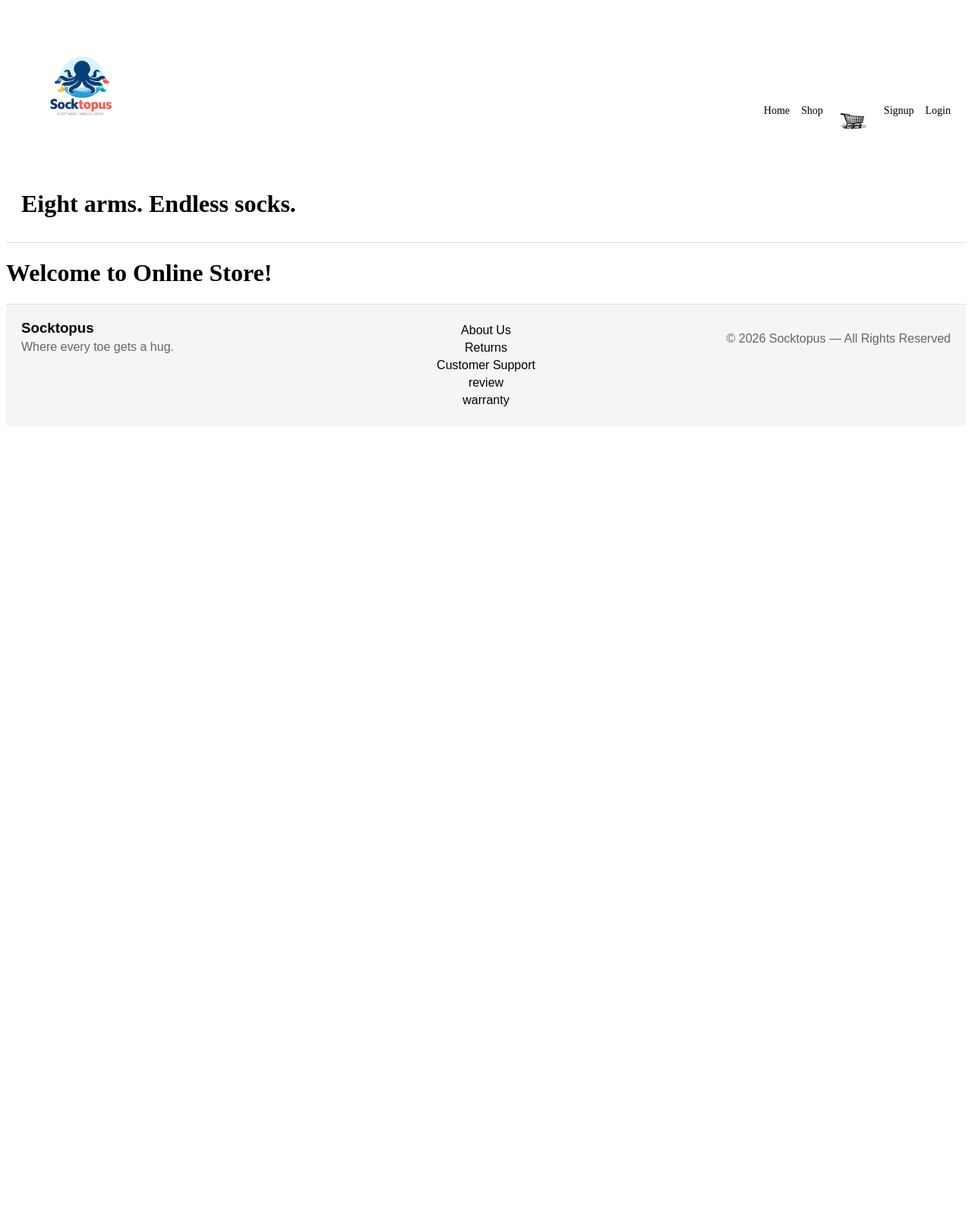
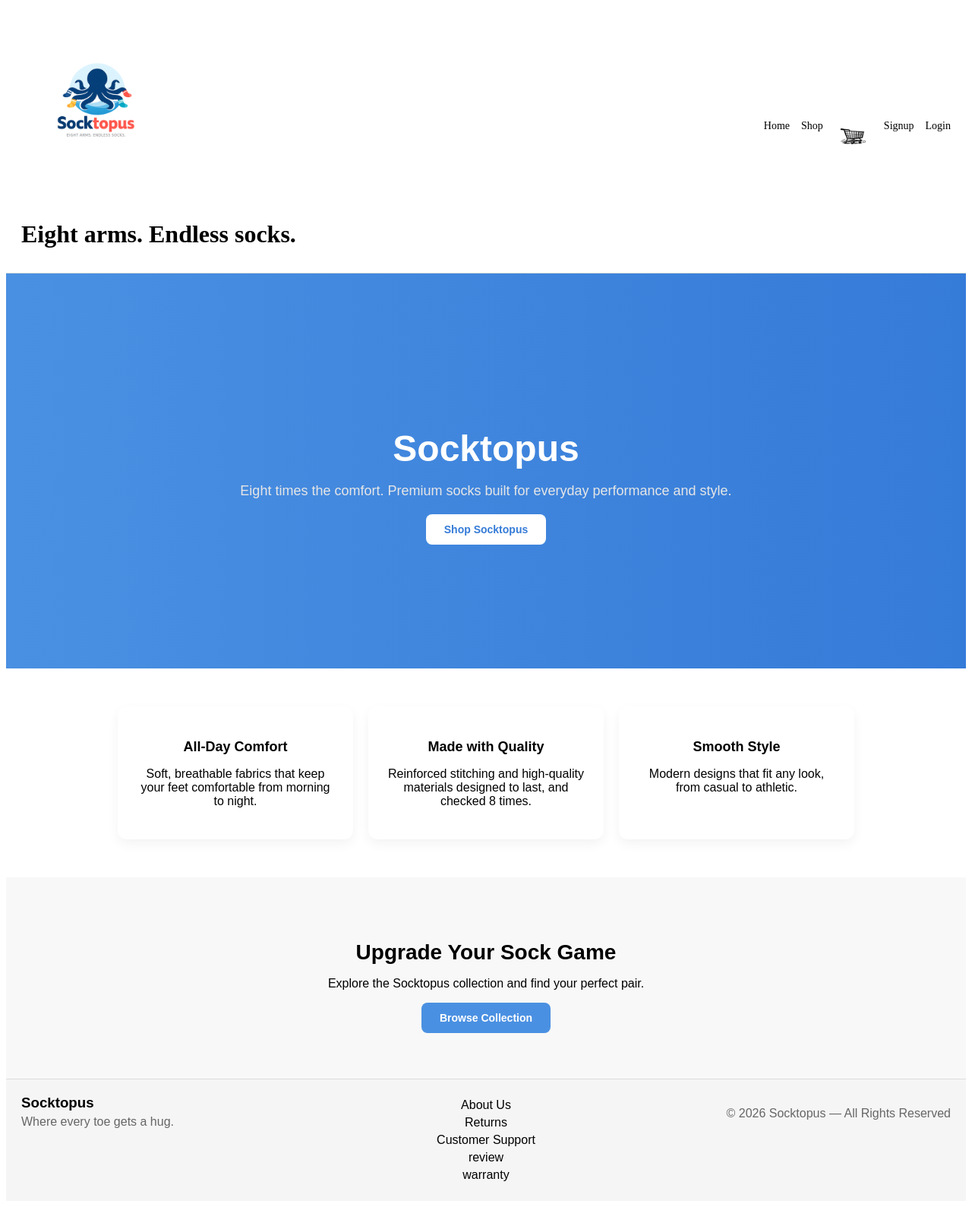
Before and after one commit to Super-Prime1/155-Final, a Flask app: page / in a window 1280 px wide. Shown: the whole page at 76% size. Before the commit the page ends 535 px from the top, so only its background shows below. Run offline with Flask 3, Linux system fonts and the light colour scheme.

Commit message:
home page

```diff
--- a/static/css/style.css
+++ b/static/css/style.css
@@ -110,7 +110,7 @@
 }
 
 .logo img {
-    width: 160px;
+    width: 200px;
     height: auto;
 }
 
@@ -1195,3 +1195,95 @@ textarea{
     display: flex;
     gap: 10px;
 }
+
+
+/* ===== HOME PAGE ===== */
+
+.home-container {
+    font-family: Arial, sans-serif;
+}
+
+/* HERO */
+.hero{
+    height: 60vh;
+    background: linear-gradient(to right, #4a90e2, #357bd8);
+    color: white;
+    display: flex;
+    align-items: center;
+    justify-content: center;
+    text-align: center;
+    padding: 20px;
+}
+
+.hero-text h1{
+    font-size: 48px;
+    margin-bottom: 10px;
+}
+
+.hero-text p{
+    font-size: 18px;
+    margin-bottom: 20px;
+    color: #e6e6e6;
+}
+
+.hero-btn{
+    background: white;
+    color: #357bd8;
+    padding: 12px 24px;
+    border-radius: 8px;
+    font-weight: bold;
+    text-decoration: none;
+    transition: 0.2s;
+}
+
+.hero-btn:hover{
+    background: #f0f0f0;
+}
+
+/* FEATURES */
+.features{
+    display: flex;
+    justify-content: center;
+    gap: 20px;
+    padding: 50px 20px;
+    flex-wrap: wrap;
+}
+
+.feature-card{
+    background: #fff;
+    padding: 25px;
+    border-radius: 12px;
+    width: 260px;
+    text-align: center;
+    box-shadow: 0 6px 15px rgba(0,0,0,0.05);
+}
+
+.feature-card h3{
+    margin-bottom: 10px;
+    font-size: 18px;
+}
+
+/* CTA */
+.cta{
+    text-align: center;
+    padding: 60px 20px;
+    background: #f8f8f8;
+}
+
+.cta h2{
+    font-size: 28px;
+    margin-bottom: 10px;
+}
+
+.cta-btn{
+    background: #4a90e2;
+    color: white;
+    padding: 12px 24px;
+    border-radius: 8px;
+    text-decoration: none;
+    transition: 0.2s;
+}
+
+.cta-btn:hover{
+    background: #184c91;
+}
--- a/templates/index.html
+++ b/templates/index.html
@@ -1,5 +1,38 @@
 {% extends "truetemplate.html" %}
 
 {% block content %}
-    <h1>Welcome to Online Store!</h1>
+
+<div class="home-container">
+
+<section class="hero">
+    <div class="hero-text">
+        <h1>Socktopus</h1>
+        <p>Eight times the comfort. Premium socks built for everyday performance and style.</p>
+        <a href="/shop" class="btn hero-btn">Shop Socktopus</a>
+    </div>
+</section>
+
+<section class="features">
+    <div class="feature-card">
+        <h3>All-Day Comfort</h3>
+        <p>Soft, breathable fabrics that keep your feet comfortable from morning to night.</p>
+    </div>
+    <div class="feature-card">
+        <h3>Made with Quality</h3>
+        <p>Reinforced stitching and high-quality materials designed to last, and checked 8 times.</p>
+    </div>
+    <div class="feature-card">
+        <h3>Smooth Style</h3>
+        <p>Modern designs that fit any look, from casual to athletic.</p>
+    </div>
+</section>
+
+<section class="cta">
+    <h2>Upgrade Your Sock Game</h2>
+    <p>Explore the Socktopus collection and find your perfect pair.</p>
+    <a href="/shop" class="btn cta-btn">Browse Collection</a>
+</section>
+
+</div>
+
 {% endblock %}
```
